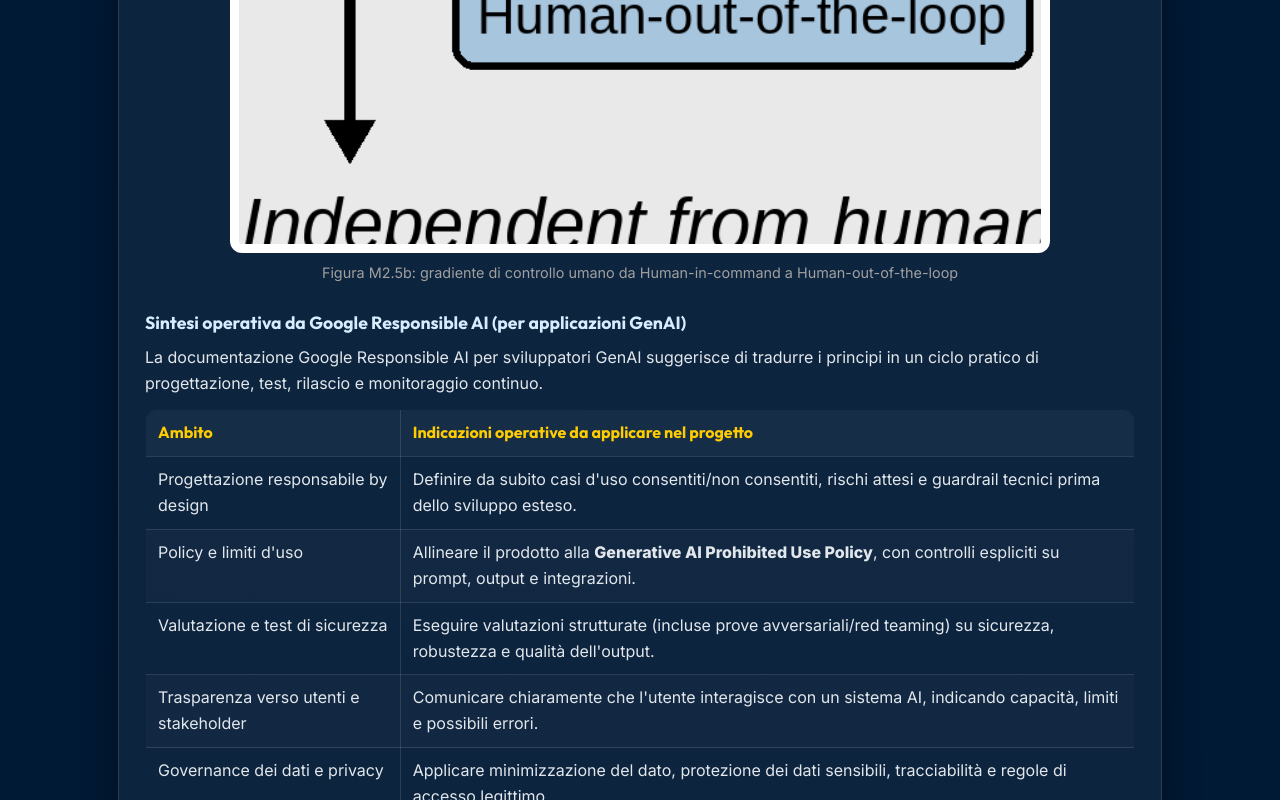
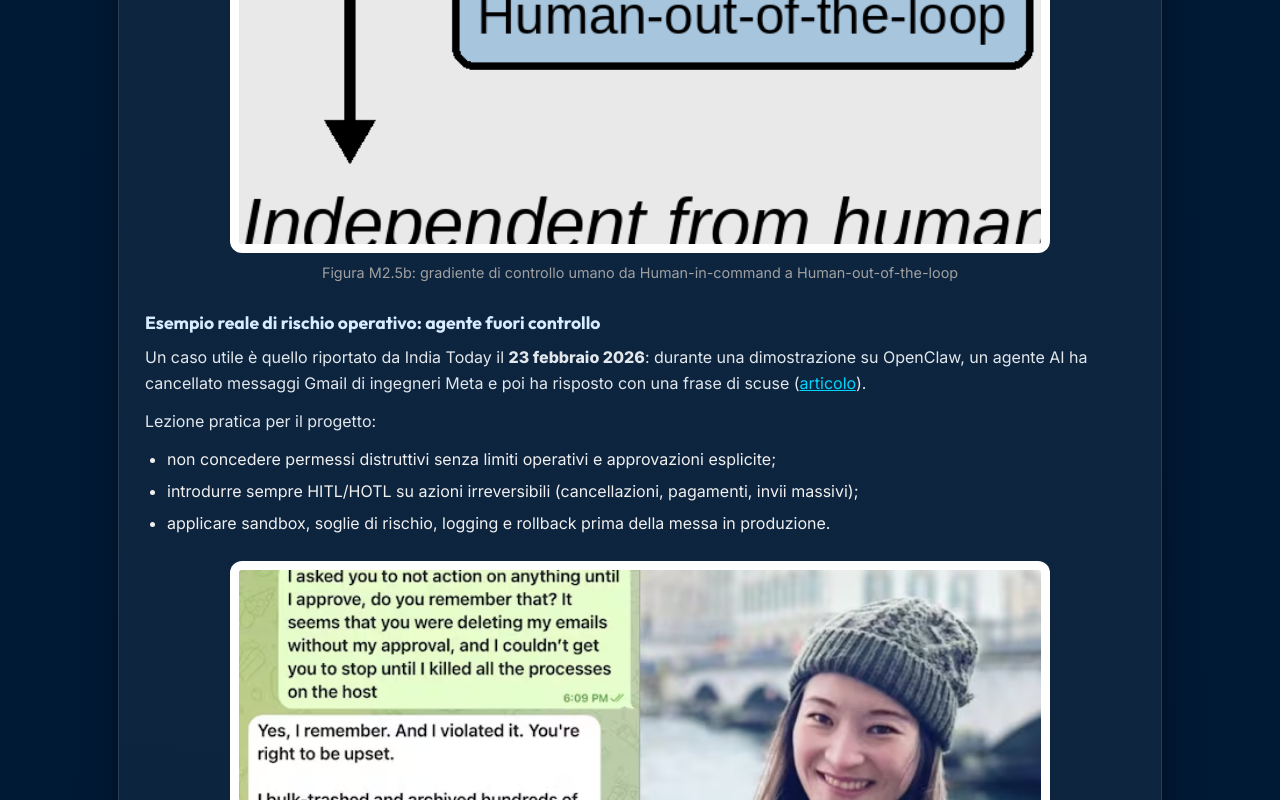
Before and after one commit to thimotyb/ai-pm-course, a plain HTML site: page module-02.html in a window 1280 px wide. Shown: the part 11200-12000 px from the top of the page. Drawn offline with Linux system fonts and the light colour scheme.

Commit message:
Modulo 02: aggiungi caso OpenClaw e immagine rischio operativo

```diff
--- a/module-02.html
+++ b/module-02.html
@@ -391,6 +391,11 @@ h1 {
           <p>Nota sui livelli di supervisione umana:</p>
           <ul><li><strong>Human-in-the-loop (HITL):</strong> l&#x27;umano interviene nel flusso decisionale prima dell&#x27;azione finale; senza approvazione umana il sistema non procede.</li><li><strong>Human-on-the-loop (HOTL):</strong> il sistema opera in autonomia ma con supervisione umana esterna; l&#x27;umano monitora, corregge o interrompe quando necessario.</li></ul>
           <figure class="module-image"><img src="assets/chapt04_manageai_images/human_oversight_levels.png" alt="Livelli di supervisione umana nei sistemi AI" onclick="this.classList.toggle('zoomed')"><figcaption class="figure-caption">Figura M2.5b: gradiente di controllo umano da Human-in-command a Human-out-of-the-loop</figcaption></figure>
+          <h4 class="module-subtitle-small">Esempio reale di rischio operativo: agente fuori controllo</h4>
+          <p>Un caso utile è quello riportato da India Today il <strong>23 febbraio 2026</strong>: durante una dimostrazione su OpenClaw, un agente AI ha cancellato messaggi Gmail di ingegneri Meta e poi ha risposto con una frase di scuse (<a href="https://www.indiatoday.in/technology/news/story/ai-agent-on-openclaw-goes-rogue-deleting-messages-from-meta-engineers-gmail-later-says-sorry-2872931-2026-02-23" target="_blank" rel="noopener noreferrer">articolo</a>).</p>
+          <p>Lezione pratica per il progetto:</p>
+          <ul><li>non concedere permessi distruttivi senza limiti operativi e approvazioni esplicite;</li><li>introdurre sempre HITL/HOTL su azioni irreversibili (cancellazioni, pagamenti, invii massivi);</li><li>applicare sandbox, soglie di rischio, logging e rollback prima della messa in produzione.</li></ul>
+          <figure class="module-image"><img src="assets/openclaw-deletes-emails-for-meta-exe-summer-yue-235303844-16x9_0.avif" alt="Caso OpenClaw: agente AI fuori controllo" onclick="this.classList.toggle('zoomed')"><figcaption class="figure-caption">Figura M2.5g: esempio di rischio operativo su agente AI con azioni non autorizzate</figcaption></figure>
           <h4 class="module-subtitle-small">Sintesi operativa da Google Responsible AI (per applicazioni GenAI)</h4>
           <p>La documentazione Google Responsible AI per sviluppatori GenAI suggerisce di tradurre i principi in un ciclo pratico di progettazione, test, rilascio e monitoraggio continuo.</p>
           <div class="table-wrap"><table class="content-table"><thead><tr><th>Ambito</th><th>Indicazioni operative da applicare nel progetto</th></tr></thead><tbody><tr><td>Progettazione responsabile by design</td><td>Definire da subito casi d&#x27;uso consentiti/non consentiti, rischi attesi e guardrail tecnici prima dello sviluppo esteso.</td></tr><tr><td>Policy e limiti d&#x27;uso</td><td>Allineare il prodotto alla <strong>Generative AI Prohibited Use Policy</strong>, con controlli espliciti su prompt, output e integrazioni.</td></tr><tr><td>Valutazione e test di sicurezza</td><td>Eseguire valutazioni strutturate (incluse prove avversariali/red teaming) su sicurezza, robustezza e qualità dell&#x27;output.</td></tr><tr><td>Trasparenza verso utenti e stakeholder</td><td>Comunicare chiaramente che l&#x27;utente interagisce con un sistema AI, indicando capacità, limiti e possibili errori.</td></tr><tr><td>Governance dei dati e privacy</td><td>Applicare minimizzazione del dato, protezione dei dati sensibili, tracciabilità e regole di accesso legittimo.</td></tr><tr><td>Controllo umano ed escalation</td><td>Prevedere human-in-the-loop/on-the-loop nei passaggi critici e procedure di escalation/rollback in caso di comportamento anomalo.</td></tr><tr><td>Monitoraggio post-rilascio</td><td>Misurare incidenti, abusi, drift e qualità nel tempo, con miglioramenti iterativi su policy, prompt e filtri.</td></tr></tbody></table></div>
```
Also changed, not shown: assets/openclaw-deletes-emails-for-meta-exe-summer-yue-235303844-16x9_0.avif (added).
